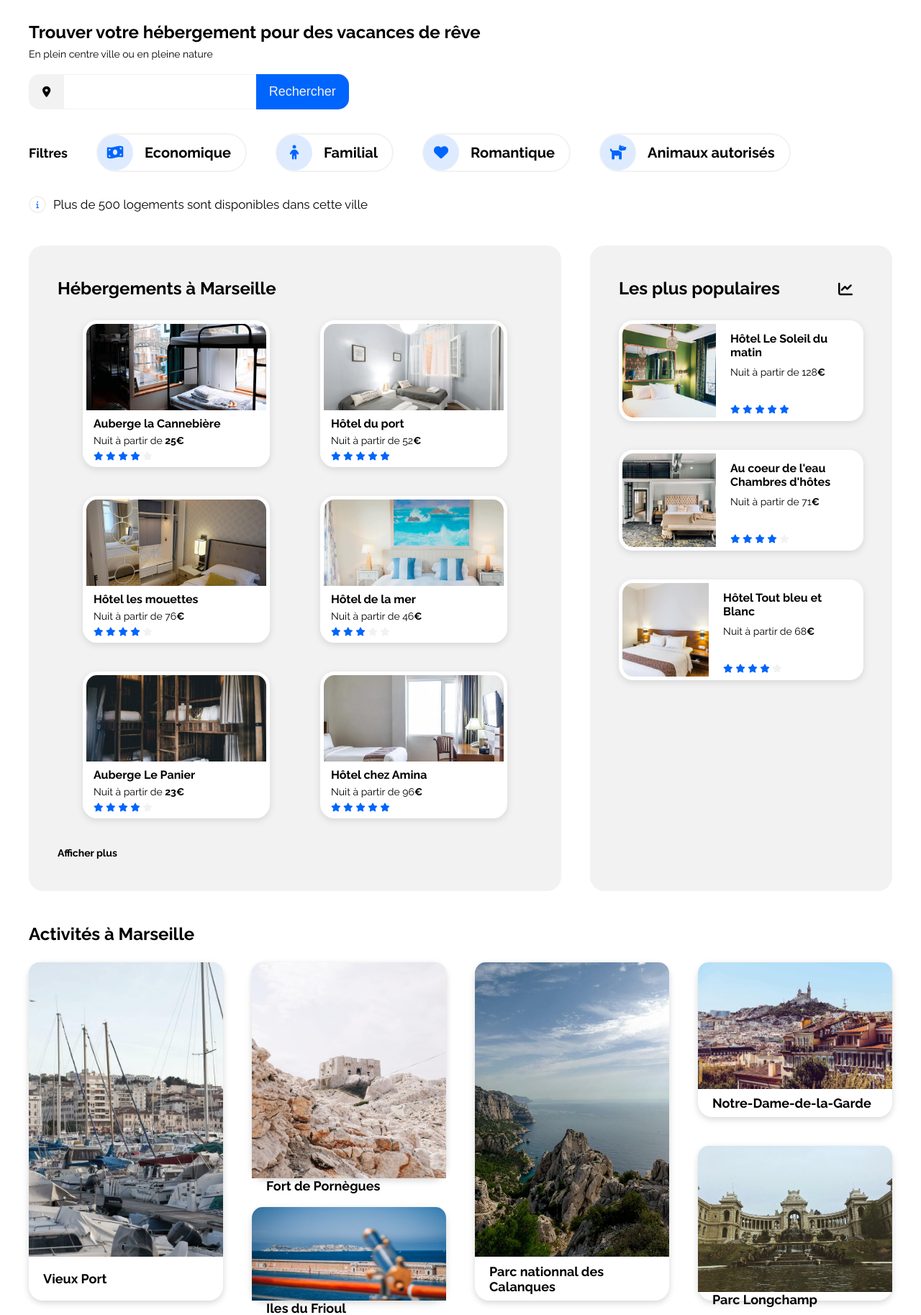
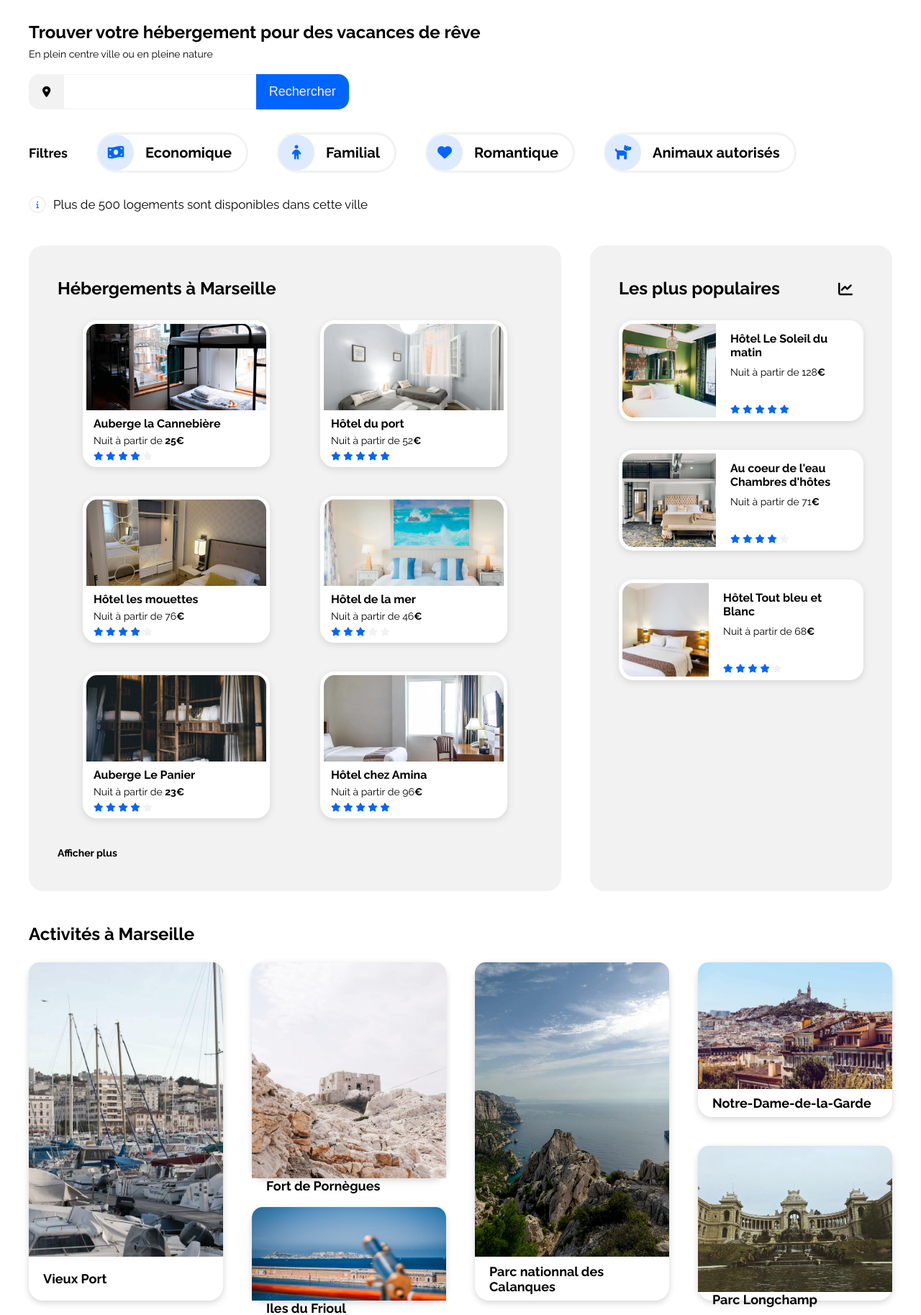
Before and after one commit to aurelieweb/AurelieDemetrio_2_27052021, a plain HTML site: page index.html in a window 1280 px wide. Shown: the part 80-1907 px from the top of the page at 72% size. Drawn offline with Linux system fonts and the light colour scheme.

Commit message:
position image

```diff
--- a/styles.css
+++ b/styles.css
@@ -201,7 +201,7 @@ margin-bottom: 35px;
     margin: 0px 1em;
     width: auto;
     height: 2.5em;
-    border: 2px solid #F2F2F2;
+    border: 3px solid #F2F2F2;
     border-radius: 30px;
     font-size: 20px;
 }
@@ -492,6 +492,30 @@ figcaption{
     height: 100%;
     border-radius: 15px 15px 0px 0px;
     object-fit: cover;
+}
+
+.lienactivités:nth-child(1) img{
+    object-position: 45% 0 ;
+}
+
+.lienactivités:nth-child(2) img{
+    object-position: 0 30%;
+}
+
+.lienactivités:nth-child(3) img{
+    object-position: 0 30%;
+}
+
+.lienactivités:nth-child(4) img{
+    object-position: 55% 90%;
+}
+
+.lienactivités:nth-child(5) img{
+    object-position: 40% 0;
+}
+
+.lienactivités:nth-child(6) img{
+    object-position: 40% 10%;
 }
 
 /*Footer*/
```
